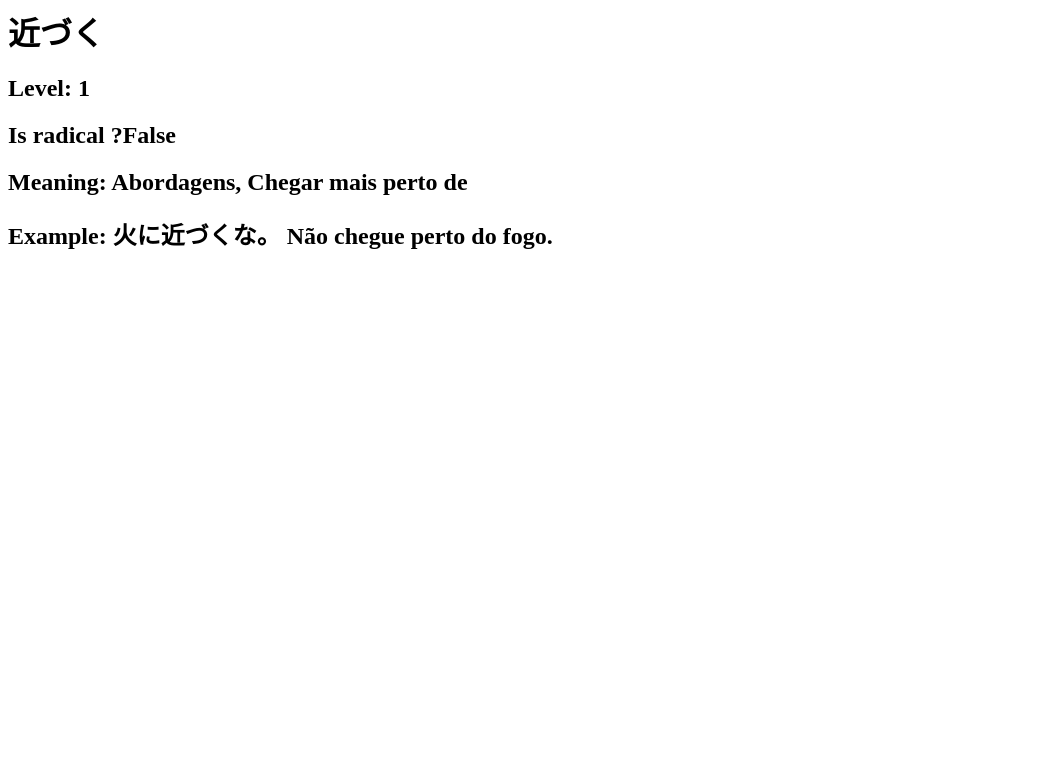
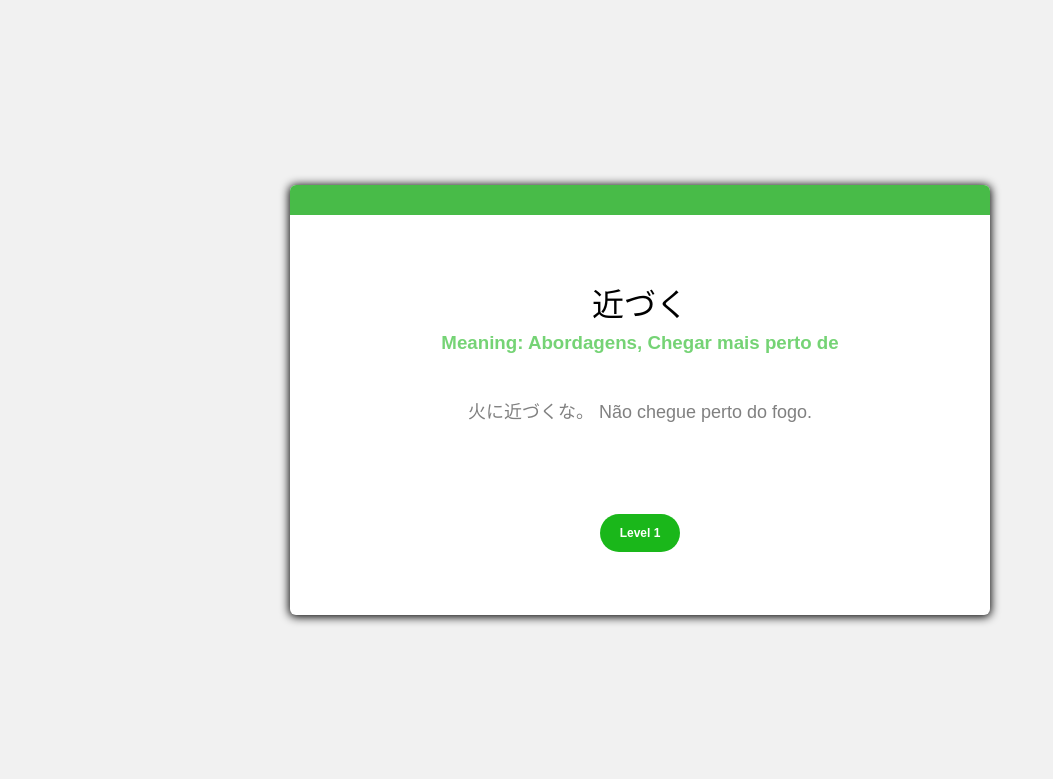
Before and after one commit to petre-marian-vaduva/Kanji_app, a Django app: page /kanji_detail/30/ in a window 1280 px wide. Shown: the top 779 px of the page, without its empty margins (0-1053 px from the left). Run offline with Django 4.2, Linux system fonts and the light colour scheme; data comes from the database, SQL or seed files in the repository.

Commit message:
last commit

```diff
--- /dev/null
+++ b/kanji_project/kanji_quiz/static/kanji_quiz/kanji_detail.css
@@ -0,0 +1,64 @@
+body{
+	margin: 0px;
+	padding: 0px;
+	background: #f1f1f1;
+	font-family: arial;
+	box-sizing: border-box;
+}
+.card-container{
+	width: 700px;
+	height: 430px;
+	background: #FFF;
+	border-radius: 6px;
+	position: absolute;
+	top: 50%;
+	left: 50%;
+	transform: translate(-50%,-50%);
+	box-shadow: 0px 1px 10px 1px #000;
+	overflow: hidden;
+	display: inline-block;
+}
+.upper-container{
+	height: 30px;
+	background: #48bb48;
+}
+
+.lower-container{
+	height: 280px;
+	background: #FFF;
+	padding: 20px;
+	padding-top: 60px;
+	text-align: center;
+}
+.lower-container h1, h3{
+	box-sizing: border-box;
+	line-height: .6;
+	font-weight: lighter;
+}
+.lower-container h3{
+	color: #1ab71a;
+	opacity: .6;
+	font-weight: bold;
+}
+.lower-container p{
+	font-size: 18px;
+	color: gray;
+	margin-bottom: 100px;
+  padding-top: 30px;
+}
+.lower-container .btn{
+	padding: 12px 20px;
+	background: #1ab71a;
+	border: none;
+	color: white;
+	border-radius: 30px;
+	font-size: 12px;
+	text-decoration: none;
+	font-weight: bold;
+	transition: all .3s ease-in;
+}
+.lower-container .btn:hover{
+	background: transparent;
+	color: #1ab71a;
+	border: 2px solid #1ab71a;
+}
--- a/kanji_project/kanji_quiz/templates/kanji_quiz/kanji_detail.html
+++ b/kanji_project/kanji_quiz/templates/kanji_quiz/kanji_detail.html
@@ -1,8 +1,32 @@
-<h1>{{ kanji.character }}</h1>
-<h2>Level: {{ kanji.level }}</h2>
-<h2>Is radical ?{{ kanji.is_radical }}</h2>
+{% load static %}
+<!DOCTYPE html>
+<html lang="en">
+<head>
+    <meta charset="UTF-8">
+    <meta http-equiv="X-UA-Compatible" content="IE=edge">
+    <meta name="viewport" content="width=device-width, initial-scale=1.0">
+    <title>Kanji details</title>
+    <link rel="stylesheet" href="{% static 'kanji_quiz/kanji_detail.css' %}" />
+</head>
+<body>
+    <div class="card-container">
 
-{% for kanji in kanji_meaning %}
-    <h2>Meaning: {{ kanji.meaning }}</h2>
-    <h2>Example: {{ kanji.example }}</h2>
-{% endfor %}
+      <div class="upper-container">
+      </div>
+
+      <div class="lower-container">
+        <div>
+          <h1>{{ kanji.character }}</h1>
+          {% for kanji in kanji_meaning %}
+            <h3>Meaning: {{ kanji.meaning }}</h3>
+            <p>{{ kanji.example }}</p>
+          {% endfor %}</h3>
+        </div>
+        <div>
+          <a href="{% url 'level' kanji.level %}" class="btn">Level {{ kanji.level }}</a>
+        </div>
+      </div>
+
+    </div>
+</body>
+</html>
--- a/kanji_project/kanji_quiz/views.py
+++ b/kanji_project/kanji_quiz/views.py
@@ -13,24 +13,24 @@ def index(request):
 
 def level(request, slug):
     all_kanji = Kanji.objects.all()
-    if slug == 'level1':
-        return render(request, 'kanji_quiz/level1.html', {
+    if slug == '1':
+        return render(request, 'kanji_quiz/1.html', {
             'all_kanji': all_kanji
         })
-    elif slug == 'level2':
-        return render(request, 'kanji_quiz/level2.html', {
+    elif slug == '2':
+        return render(request, 'kanji_quiz/2.html', {
             'all_kanji': all_kanji
         })
-    elif slug == 'level3':
-        return render(request, 'kanji_quiz/level3.html', {
+    elif slug == '3':
+        return render(request, 'kanji_quiz/3.html', {
             'all_kanji': all_kanji
         })
-    elif slug == 'level4':
-        return render(request, 'kanji_quiz/level4.html', {
+    elif slug == '4':
+        return render(request, 'kanji_quiz/4.html', {
             'all_kanji': all_kanji
         })
-    elif slug == 'level5':
-        return render(request, 'kanji_quiz/level5.html', {
+    elif slug == '5':
+        return render(request, 'kanji_quiz/5.html', {
             'all_kanji': all_kanji
         })
     elif slug == 'numbers':
```
Also changed, not shown: kanji_project/kanji_quiz/templates/kanji_quiz/1.html (added, +27 -0 lines), kanji_project/kanji_quiz/templates/kanji_quiz/2.html (added, +25 -0 lines), kanji_project/kanji_quiz/templates/kanji_quiz/3.html (added, +25 -0 lines), kanji_project/kanji_quiz/templates/kanji_quiz/4.html (added, +25 -0 lines), kanji_project/kanji_quiz/templates/kanji_quiz/5.html (added, +25 -0 lines), kanji_project/kanji_quiz/templates/kanji_quiz/index.html (+7 -5 lines), kanji_project/kanji_quiz/templates/kanji_quiz/level1.html (deleted, +0 -23 lines), kanji_project/kanji_quiz/templates/kanji_quiz/level2.html (deleted, +0 -23 lines), kanji_project/kanji_quiz/templates/kanji_quiz/level3.html (deleted, +0 -23 lines), kanji_project/kanji_quiz/templates/kanji_quiz/level4.html (deleted, +0 -23 lines), kanji_project/kanji_quiz/templates/kanji_quiz/level5.html (deleted, +0 -23 lines), kanji_project/kanji_quiz/templates/kanji_quiz/numbers.html (+9 -7 lines), kanji_project/static/base.css (added, +49 -0 lines), kanji_project/static/navbar.css (deleted, +0 -8 lines), 2 more files.
